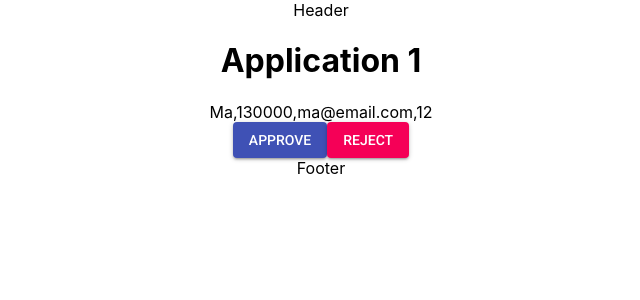
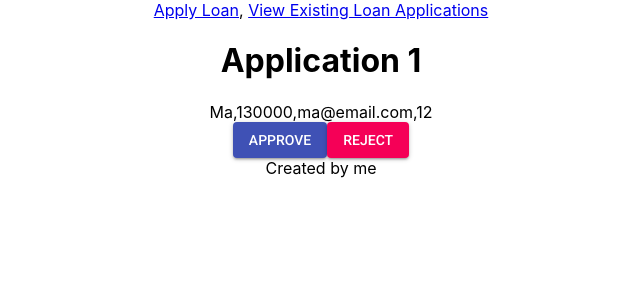
Before and after one commit to ricardohui/js-redux-form-demo, a React (Create React App) app: page /applications/1 in a window 1280 px wide. Shown: the top 300 px of the page, without its empty margins (319-959 px from the left). Built offline with nearby package versions, Linux system fonts and the light colour scheme; data requests are answered from the project's data file.

Commit message:
add footer and header

```diff
--- a/src/components/Footer.jsx
+++ b/src/components/Footer.jsx
@@ -1,6 +1,6 @@
 import React from "react";
 
 const Footer = () => {
-  return <div>Footer</div>;
+  return <div>Created by me</div>;
 };
 export default Footer;
--- a/src/components/Header.jsx
+++ b/src/components/Header.jsx
@@ -1,6 +1,16 @@
 import React from "react";
-
+import { Link } from "react-router-dom";
 const Header = () => {
-  return <div>Header</div>;
+  return (
+    <div>
+      <span>
+        <Link to="/apply">Apply Loan</Link>
+      </span>
+      <span>, </span>
+      <span>
+        <Link to="/applications">View Existing Loan Applications</Link>
+      </span>
+    </div>
+  );
 };
 export default Header;
```
